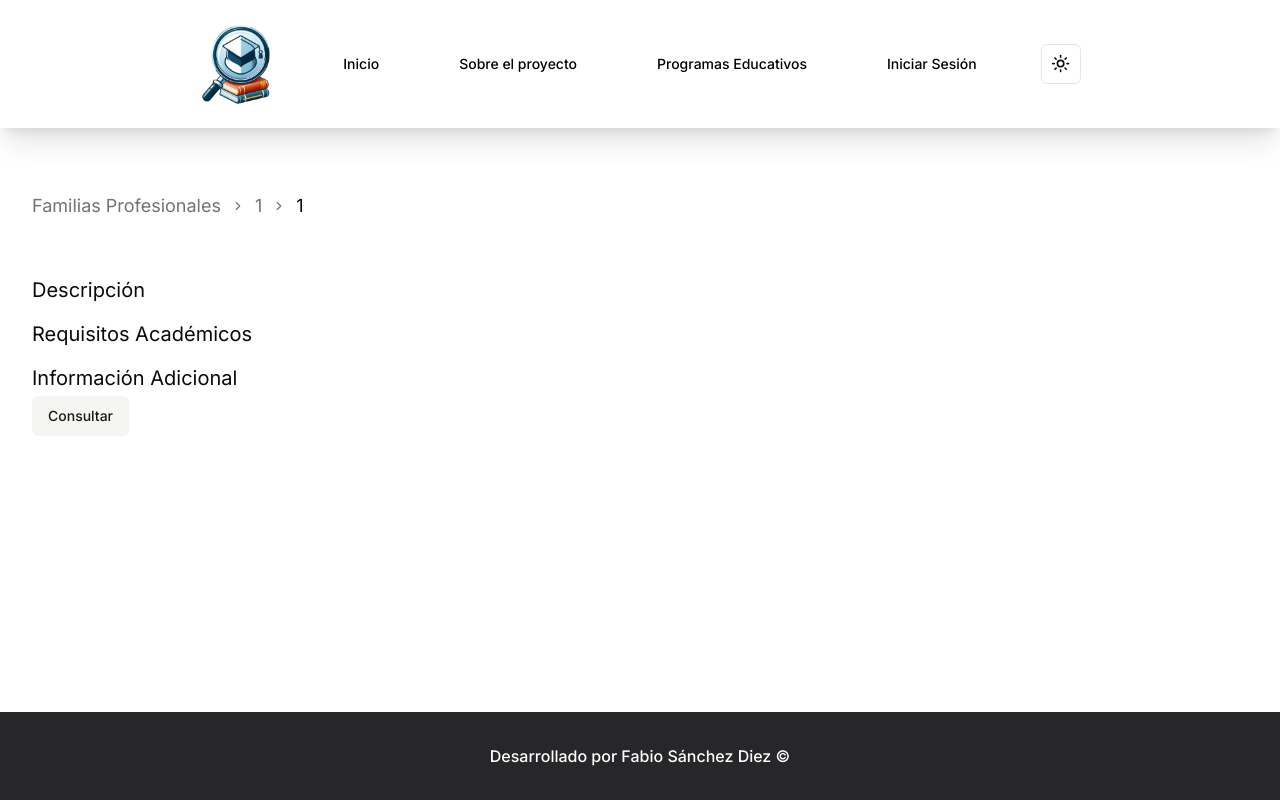
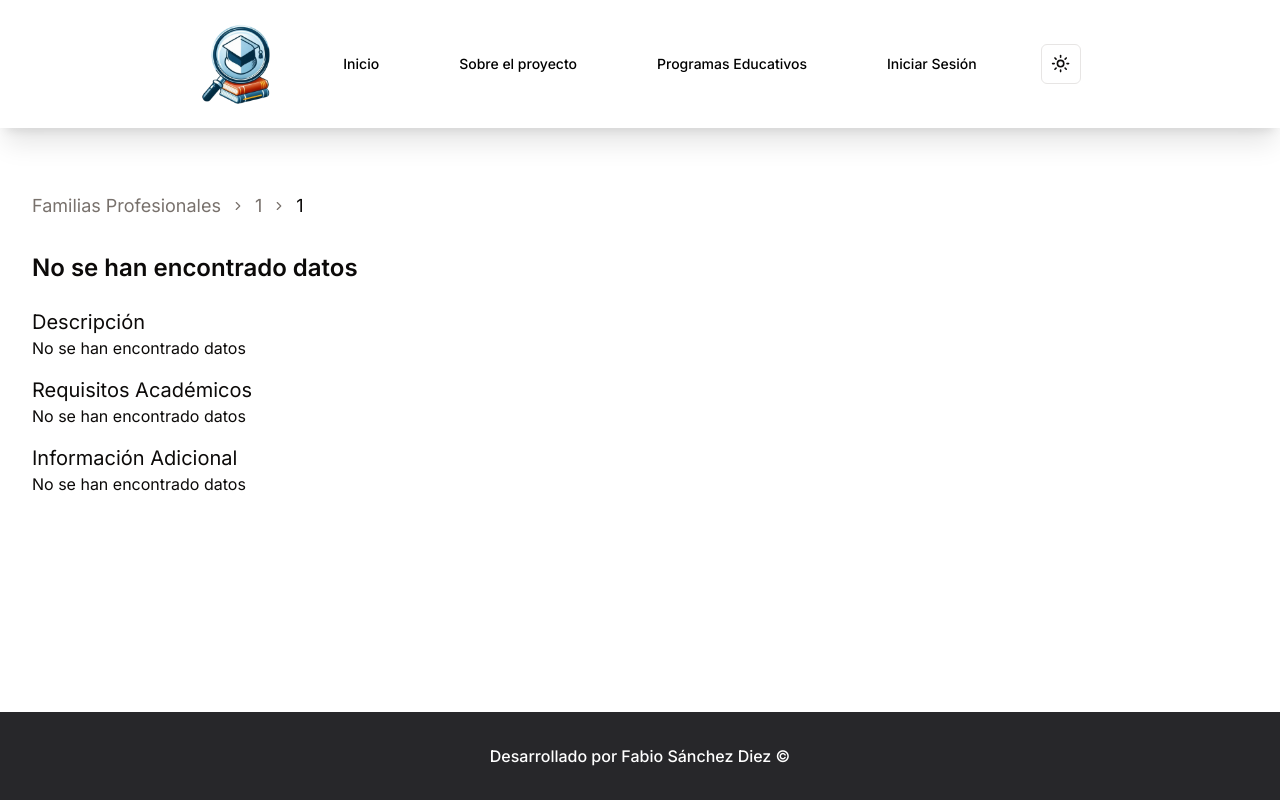
Before and after one commit to FabioSanchezDiez/EduSearch, a Next.js app in the folder frontend/: page /programs/1/1 in a window 1280 px wide. Built offline with nearby package versions, Linux system fonts and the light colour scheme; no server answers.

Commit message:
Frontend | feat: add alternative message to null properties

```diff
--- a/frontend/src/components/ui/programs/program-page.tsx
+++ b/frontend/src/components/ui/programs/program-page.tsx
@@ -9,25 +9,36 @@
 }) {
   const program: Program = await fetchProgramByName(programName);
 
+  const renderField = (
+    field: any,
+    defaultMessage: string = "No se han encontrado datos"
+  ) => {
+    return field || defaultMessage;
+  };
+
   return (
     <>
-      <h1 className="text-2xl font-semibold">{program?.name}</h1>
+      <h1 className="text-2xl font-semibold">{renderField(program?.name)}</h1>
       <section className="flex flex-col gap-4">
         <div>
           <h2 className="text-xl">Descripción</h2>
-          <p>{program?.description}</p>
+          <p>{renderField(program?.description)}</p>
         </div>
         <div>
           <h2 className="text-xl">Requisitos Académicos</h2>
-          <p>{program?.priorEducation}</p>
+          <p>{renderField(program?.priorEducation)}</p>
         </div>
         <div>
           <h2 className="text-xl">Información Adicional</h2>
-          <a href={program?.additionalInformation} target="_blank">
-            <Button variant={"secondary"} className="mt-1">
-              Consultar
-            </Button>
-          </a>
+          {program?.additionalInformation ? (
+            <a href={program.additionalInformation} target="_blank">
+              <Button variant={"secondary"} className="mt-1">
+                Consultar
+              </Button>
+            </a>
+          ) : (
+            <p>No se han encontrado datos</p>
+          )}
         </div>
       </section>
     </>
```
